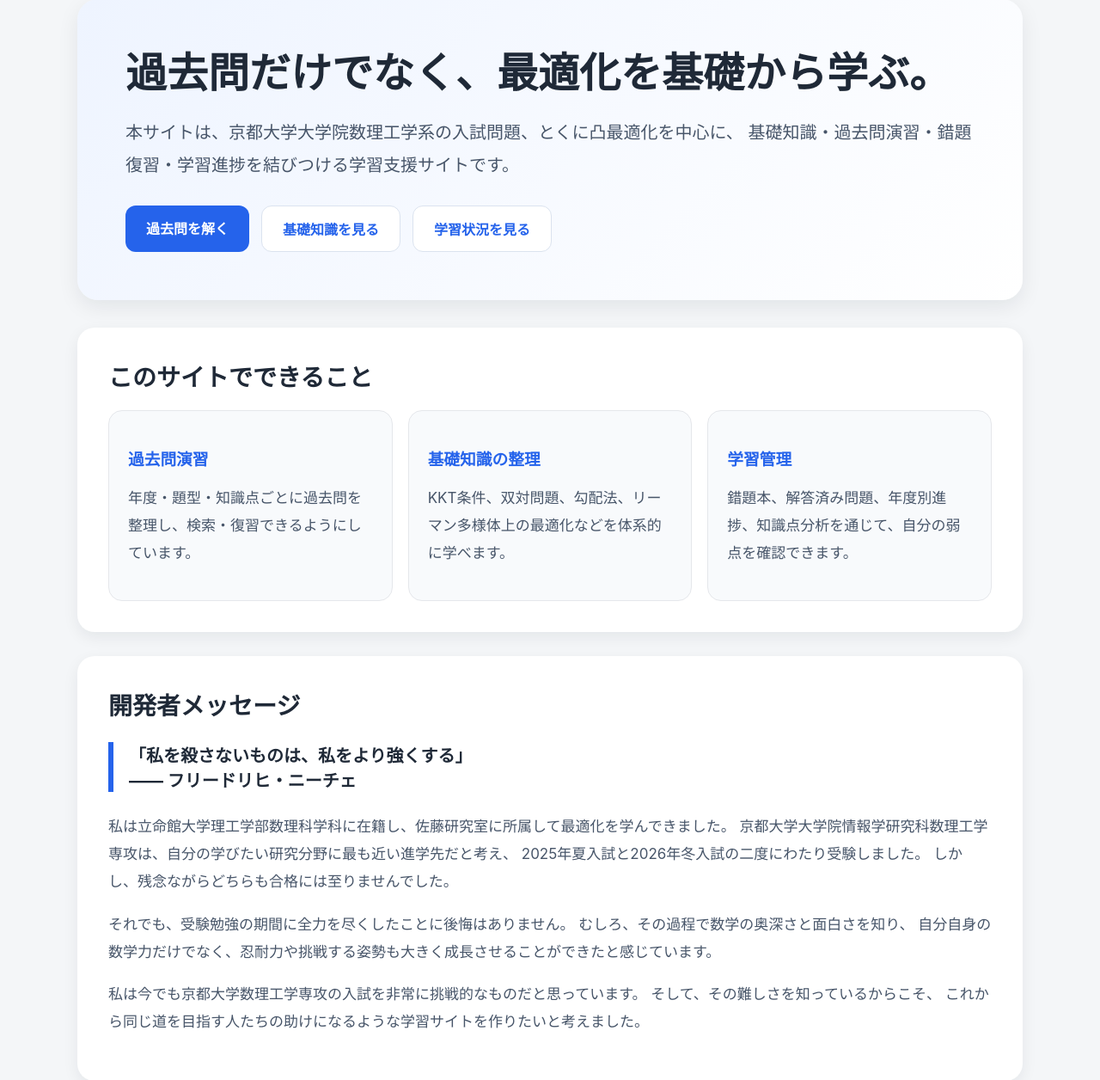
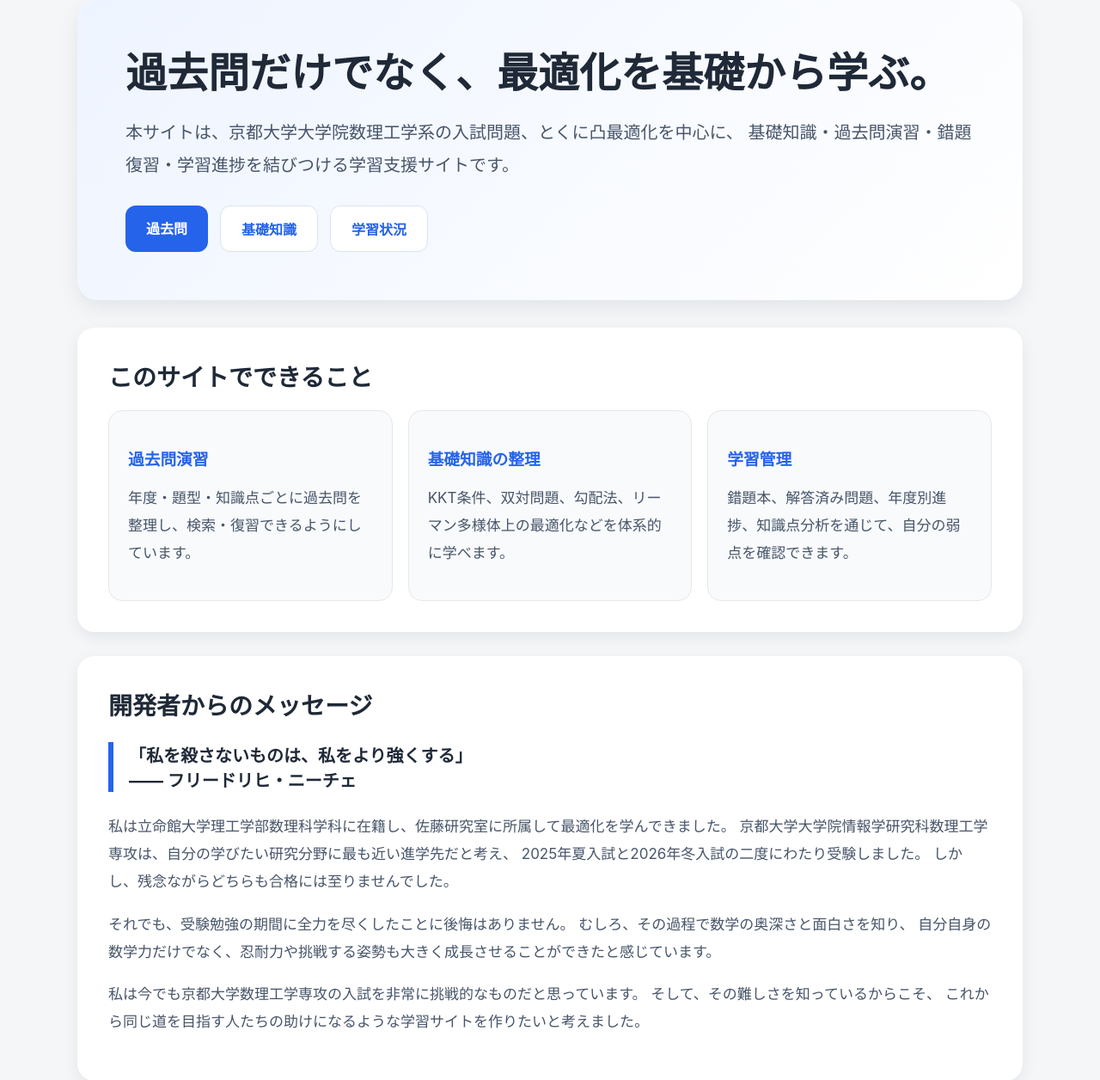
Before and after one commit to hym030509-hash/kyodai-convex-optimization, a FastAPI app: page / in a window 1280 px wide. Shown: the part 123-1379 px from the top of the page at 86% size. Run offline with FastAPI, Linux system fonts and the light colour scheme.

Commit message:
update site

```diff
--- a/templates/home.html
+++ b/templates/home.html
@@ -160,9 +160,9 @@
     </p>
 
     <div class="home-actions">
-      <a class="home-button" href="/problems-page">過去問を解く</a>
-      <a class="home-button secondary" href="/knowledge">基礎知識を見る</a>
-      <a class="home-button secondary" href="/mypage">学習状況を見る</a>
+      <a class="home-button" href="/problems-page">過去問</a>
+      <a class="home-button secondary" href="/knowledge">基礎知識</a>
+      <a class="home-button secondary" href="/mypage">学習状況</a>
     </div>
   </section>
 
@@ -188,7 +188,7 @@
   </section>
 
   <section class="home-section">
-    <h2>開発者メッセージ</h2>
+    <h2>開発者からのメッセージ</h2>
 
     <div class="quote">
       「私を殺さないものは、私をより強くする」<br>
```
Also changed, not shown: site.db.
